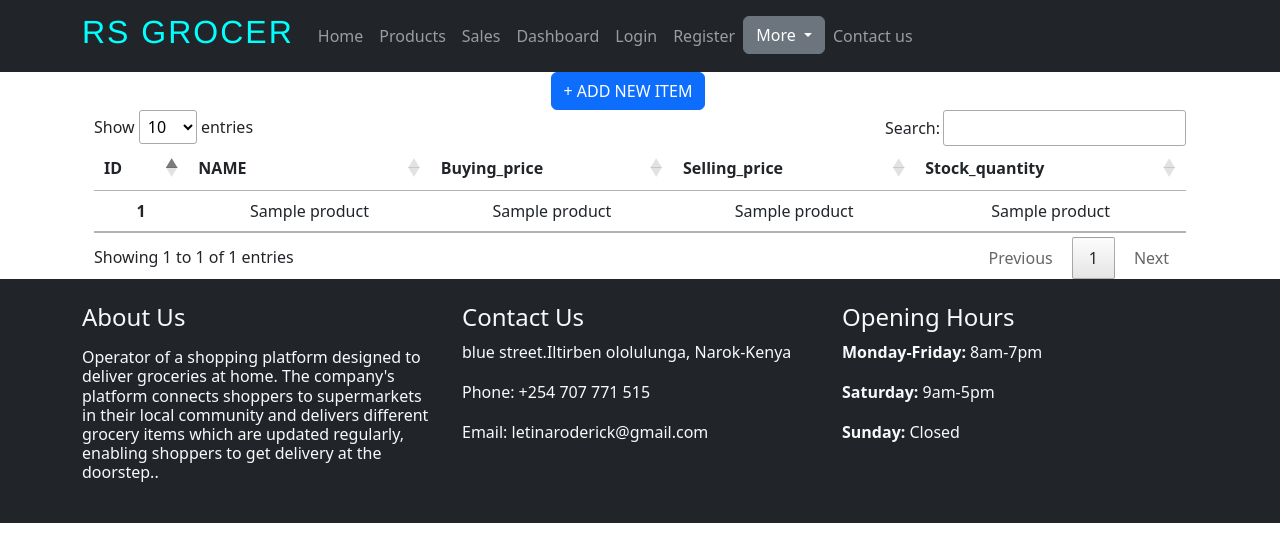
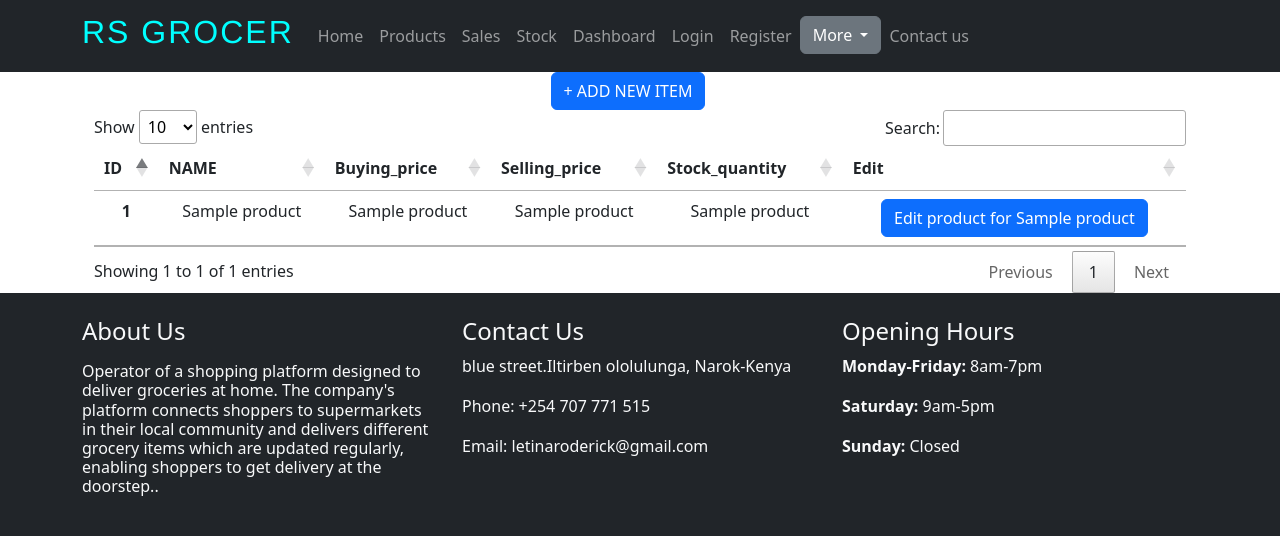
Before and after one commit to letinarodric22/salessystem, a Flask app: page /products in a window 1280 px wide. Shown: the top 536 px of the page. Run offline with Flask 3, Linux system fonts and the light colour scheme; a database or web service that is not in the repository returns one stand-in record (values such as "Sample title"); some libraries are stand-ins or nearby versions.

Commit message:
web development

```diff
--- a/main.py
+++ b/main.py
@@ -1,6 +1,6 @@
 from flask import Flask, render_template, request, redirect
 # from flask_sqlalchemy import SQLAlchemy
-from pgfunc import fetch_data, insert_sales, insert_products,sales_per_day, sales_per_products, add_user, loginn
+from pgfunc import fetch_data, insert_sales, insert_products,sales_per_day, sales_per_products, add_user, loginn, insert_stock
 import pygal
 from datetime import datetime, timedelta
 
@@ -45,6 +45,21 @@ def addproducts():
       insert_products(products)
       return redirect("/products")
 
+# @app.route('/editproduct', methods=["POST", "GET"])
+# def addproducts():
+#    if request.method=="POST":
+#       name = request.form["name"]
+#       buying_price= request.form["buying_price"]
+#       selling_price=request.form["selling_price"]
+#       stock_quantity=request.form["stock_quantity"]
+#       print(name)
+#       print(buying_price)
+#       print(selling_price)
+#       print(stock_quantity)
+#       products=(name,buying_price,selling_price,stock_quantity)
+#       update_products(products)
+#       return redirect("/products")
+
 
 
 @app.route('/addsales', methods=["POST", "GET"])
@@ -64,6 +79,23 @@ def sales():
    sales = fetch_data("sales")
    prods= fetch_data("products")
    return render_template('sales.html', sales=sales, prods=prods)
+
+
+
+@app.route("/stock")
+def stock():
+   stock = fetch_data("stock")
+   prods= fetch_data("products")
+   return render_template('stock.html', stock=stock, prods=prods)
+
+@app.route('/addstock', methods=["POST"])
+def addstock():
+   if request.method=="POST":
+      pid= request.form["pid"]
+      quantity=request.form["quantity"]
+      stock=(pid,quantity,'now()')
+      insert_stock(stock)
+      return redirect("/stock")
 
 
 
--- /dev/null
+++ b/myenv/myenv/pyvenv.cfg
@@ -0,0 +1,5 @@
+home = C:\Python311
+include-system-site-packages = false
+version = 3.11.2
+executable = C:\Python311\python.exe
+command = C:\Python311\python.exe -m venv C:\Users\User\Desktop\salessystem\myenv\myenv
--- a/pgfunc.py
+++ b/pgfunc.py
@@ -25,10 +25,38 @@ def insert_products(v):
     return q
 
 
+# def update_products(v):
+#     vs = str(v)
+#     for product in vs:
+#     q = """
+#         UPDATE products
+#         SET name = '{name}', buying_price = {buying_price}, selling_price = {selling_price}
+#         WHERE product_id = {product_id}
+#     """
+#     .format(
+#         name=product['name'],
+#         price=product['buying_price'],
+#         buying_price=product['selling_price'],
+#         product_id=product['product_id']
+#     )
+#     cur.execute(q)
+#     conn.commit()
+#     return q
+
+
 
 def insert_sales(v):
     vs = str(v)
     q = "insert into sales(pid,quantity, created_at) "\
+        "values" + vs
+    cur.execute(q)
+    conn.commit()
+    return q
+
+
+def insert_stock(v):
+    vs = str(v)
+    q = "insert into stock(pid,quantity, created_at) "\
         "values" + vs
     cur.execute(q)
     conn.commit()
--- a/templates/layout.html
+++ b/templates/layout.html
@@ -56,6 +56,9 @@
                     </li>
                     <li class="nav-item">
                         <a class="nav-link" href="/sales">Sales</a>
+                    </li>
+                    <li class="nav-item">
+                        <a class="nav-link" href="/stock">Stock</a>
                     </li>
                     <li class="nav-item">
                         <a class="nav-link" href="/dashboard">Dashboard</a>
--- a/templates/products.html
+++ b/templates/products.html
@@ -74,6 +74,7 @@
                                             </div>
 
                                             <button type="submit" class="btn btn-primary">Submit</button>
+                                        </form>
                                     </div>
                                 </div>
                             </div>
@@ -91,6 +92,7 @@
                             <th scope="col">Buying_price</th>
                             <th scope="col">Selling_price</th>
                             <th scope="col">Stock_quantity</th>
+                            <th scope="col">Edit</th>
                         </tr>
                     </thead>
                     <tbody>
@@ -101,6 +103,58 @@
                             <td>{{ p[2] }}</td>
                             <td>{{ p[3] }}</td>
                             <td>{{ p[4] }}</td>
+                            <td>
+                                <!-- Button trigger modal -->
+                                <button type="button" class="btn btn-primary" data-bs-toggle="modal"
+                                    data-bs-target="#editModal" id="editModal">
+                                    Edit product for {{ p[1] }}
+                                </button>
+
+                                <!-- Modal -->
+                                <div class="modal fade" id="editModal" tabindex="-1" aria-labelledby="exampleModalLabel"
+                                aria-hidden="true">
+                                <div class="modal-dialog">
+                                    <div class="modal-content">
+                                        <div class="modal-header">
+                                            <h1 class="modal-title fs-5" id="editModalLabel">edit the product</h1>
+                                            <button type="button" class="btn-close" data-bs-dismiss="modal"
+                                                aria-label="Close"></button>
+                                        </div>
+                                        <div class="modal-body">
+                                            <form action="/editproduct" method="POST">
+
+                                                <div class="mb-3">
+                                                    <label for="exampleInputPassword1" class="form-label">name</label>
+                                                    <input type="text" class="form-control" id="exampleInputPassword1"
+                                                        name="name">
+                                                </div>
+
+
+                                                <div class="mb-3">
+                                                    <label for="exampleInputPassword1"
+                                                        class="form-label">buying_price</label>
+                                                    <input type="number" class="form-control" id="exampleInputPassword1"
+                                                        name="buying_price">
+                                                </div>
+
+
+                                                <div class="mb-3">
+                                                    <label for="exampleInputPassword1"
+                                                        class="form-label">selling_price</label>
+                                                    <input type="number" class="form-control" id="exampleInputPassword1"
+                                                        name="selling_price">
+                                                </div>
+
+
+
+
+                                                <button type="submit" class="btn btn-primary">Submit</button>
+                                            </form>
+                                        </div>
+                                    </div>
+                                </div>
+                            </div>
+                            </td>
                         </tr>
                         {% endfor %}
                     </tbody>
@@ -109,7 +163,7 @@
         </div>
     </div>
     </div>
-{% endblock %}
+    {% endblock %}
 
 
 
```
Also changed, not shown: templates/stock.html (added, +102 -0 lines), 10 other files.
